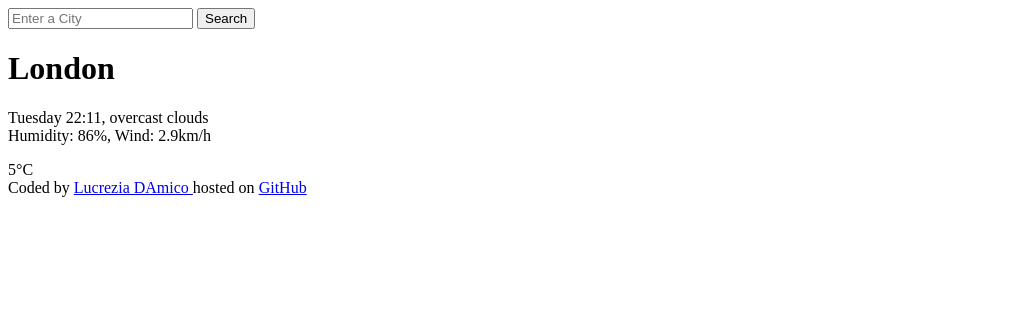
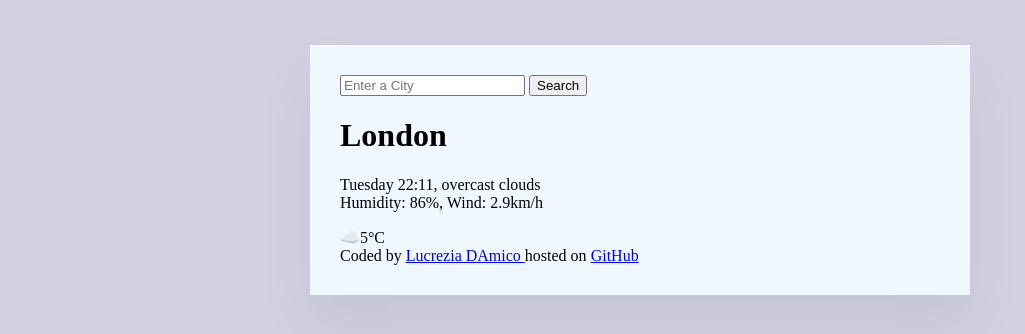
Before and after one commit to Lucrezia92/Meteo-Lucrezia, a plain HTML site: page Index.html in a window 1280 px wide. Shown: the whole page, without its empty margins (0-1025 px from the left). Drawn offline with Linux system fonts and the light colour scheme.

Commit message:
styled main container

```diff
--- a/Index.html
+++ b/Index.html
@@ -4,8 +4,10 @@
     <meta charset="UTF-8">
     <meta name="viewport" content="width=device-width, initial-scale=1.0">
     <title>Meteo App</title>
+    <link rel="stylesheet" href="index.css">
 </head>
 <body>
+    <div class="app">
     <header>
     <form></form>
     <input type="search" placeholder="Enter a City" required>
@@ -20,7 +22,7 @@
         Humidity: 86%, Wind: 2.9km/h
     </p>
     </div>
-      <div>5°C</div>
+      <div>☁️5°C</div>
     </main>
     <footer>
         Coded by
@@ -30,5 +32,6 @@
 
 
     </footer>
+</div>
 </body>
 </html>
--- /dev/null
+++ b/index.css
@@ -0,0 +1,12 @@
+body{
+    background-color: rgb(209, 209, 226);
+}
+
+.app {
+    background-color: aliceblue;
+    max-width: 600px;
+    margin: 45px auto;
+    padding: 30px;
+    box-shadow: 0 30px 50px rgb(65, 50, 100, 0.08)
+
+}
```
